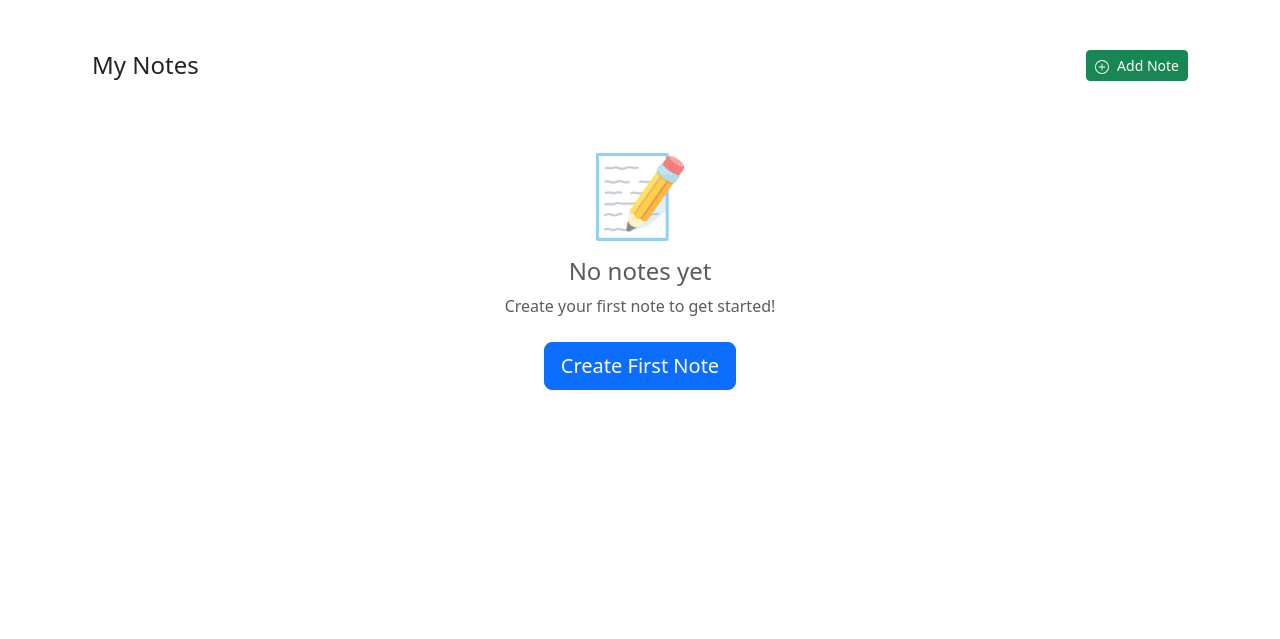
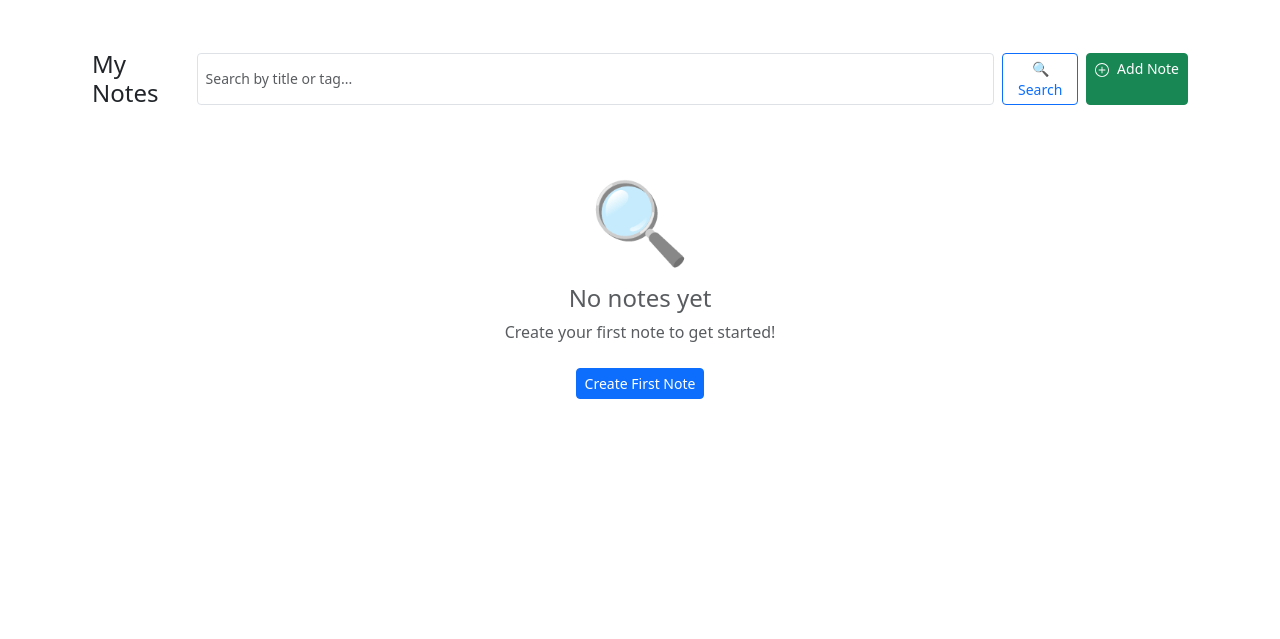
Before and after one commit to Juhi-Kini/NoteApp, a Flask app: page /dashboard in a window 1280 px wide. Shown: the part 56-695 px from the top of the page. Run offline with Flask 3, Linux system fonts and the light colour scheme; the visitor is signed in with stand-in values (Sample User, id 1); data that the repository does not hold is empty; some libraries are stand-ins or nearby versions.

Commit message:
Add search functionality to dashboard template

```diff
--- a/templates/dashboard.html
+++ b/templates/dashboard.html
@@ -2,8 +2,17 @@
 
 {% block content %}
 <div class="container mt-2 mt-md-4">
-<div class="d-flex justify-content-between align-items-center mb-3">
+  <!-- Header with Search -->
+  <div class="d-flex flex-column flex-md-row justify-content-between align-items-start align-items-md-center mb-3 gap-2">
     <h2 class="h4 mb-0">My Notes</h2>
+    <div class="d-flex gap-2 w-100 w-md-auto">
+      <!-- Search Form -->
+      <form method="GET" action="/dashboard" class="d-flex gap-2 flex-grow-1">
+        <input type="text" name="search" class="form-control form-control-sm"
+               placeholder="Search by title or tag..."
+               value="{{ search_query if search_query else '' }}">
+        <button type="submit" class="btn btn-outline-primary btn-sm">🔍 Search</button>
+      </form>
       <a href="/note/new" class="btn btn-success btn-sm">
         <svg xmlns="http://www.w3.org/2000/svg" width="14" height="14" fill="currentColor" class="bi bi-plus-circle me-1" viewBox="0 0 16 16">
           <path d="M8 15A7 7 0 1 1 8 1a7 7 0 0 1 0 14zm0 1A8 8 0 1 0 8 0a8 8 0 0 0 0 16z"/>
@@ -12,6 +21,16 @@
         Add Note
       </a>
     </div>
+  </div>
+
+  <!-- Show Search Results Info -->
+  {% if search_query %}
+  <div class="alert alert-info alert-dismissible fade show py-2 mb-3">
+    🔍 Showing results for: <strong>"{{ search_query }}"</strong>
+    <a href="/dashboard" class="alert-link ms-2">Clear search</a>
+    <button type="button" class="btn-close" data-bs-dismiss="alert" aria-label="Close"></button>
+  </div>
+  {% endif %}
 
   {% if notes_count > 0 %}
     <div class="row g-3">
@@ -41,16 +60,10 @@
               {{ note['updated_at'].strftime('%b %d') if note['updated_at'] else 'Just now' }}
             </small>
             <div class="btn-group btn-group-sm" role="group">
-              <a href="/note/{{ note['_id'] }}" class="btn btn-outline-primary" title="View">
-                👁️
-              </a>
-              <a href="/note/{{ note['_id'] }}/edit" class="btn btn-outline-warning" title="Edit">
-                ✏️
-              </a>
+              <a href="/note/{{ note['_id'] }}" class="btn btn-outline-primary" title="View">👁️</a>
+              <a href="/note/{{ note['_id'] }}/edit" class="btn btn-outline-warning" title="Edit">✏️</a>
               <form action="/note/{{ note['_id'] }}/delete" method="POST" class="d-inline" onsubmit="return confirm('Delete this note?')">
-                <button type="submit" class="btn btn-outline-danger" title="Delete">
-                  🗑️
-                </button>
+                <button type="submit" class="btn btn-outline-danger" title="Delete">🗑️</button>
               </form>
             </div>
           </div>
@@ -60,10 +73,16 @@
     </div>
   {% else %}
     <div class="text-center py-5">
-      <div class="display-1 text-muted mb-3">📝</div>
+      <div class="display-1 text-muted mb-3">🔍</div>
+      {% if search_query %}
+        <h3 class="h4 text-muted">No notes found</h3>
+        <p class="text-muted mb-4">No notes match "{{ search_query }}"</p>
+        <a href="/dashboard" class="btn btn-primary btn-sm">Clear Search</a>
+      {% else %}
         <h3 class="h4 text-muted">No notes yet</h3>
         <p class="text-muted mb-4">Create your first note to get started!</p>
-      <a href="/note/new" class="btn btn-primary btn-lg">Create First Note</a>
+        <a href="/note/new" class="btn btn-primary btn-sm">Create First Note</a>
+      {% endif %}
     </div>
   {% endif %}
 </div>
```
Lines whose indentation alone changed are shown as unchanged.
